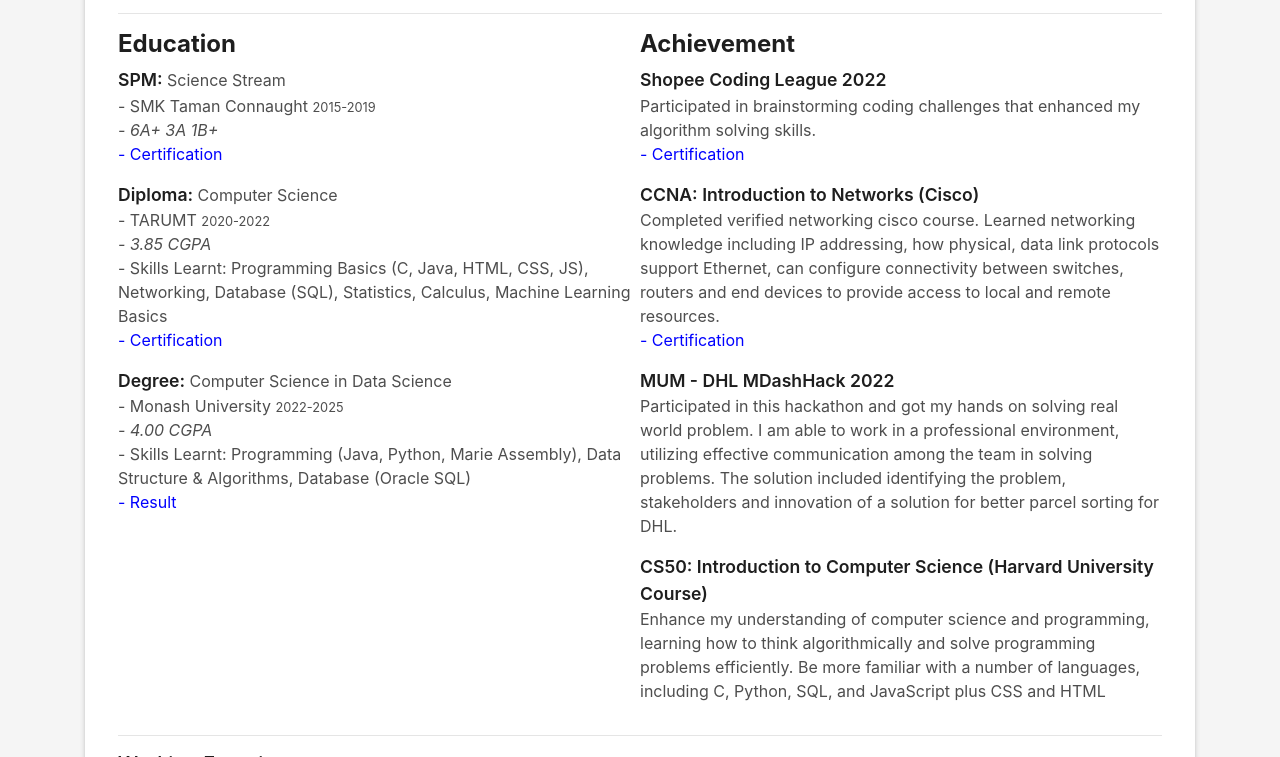
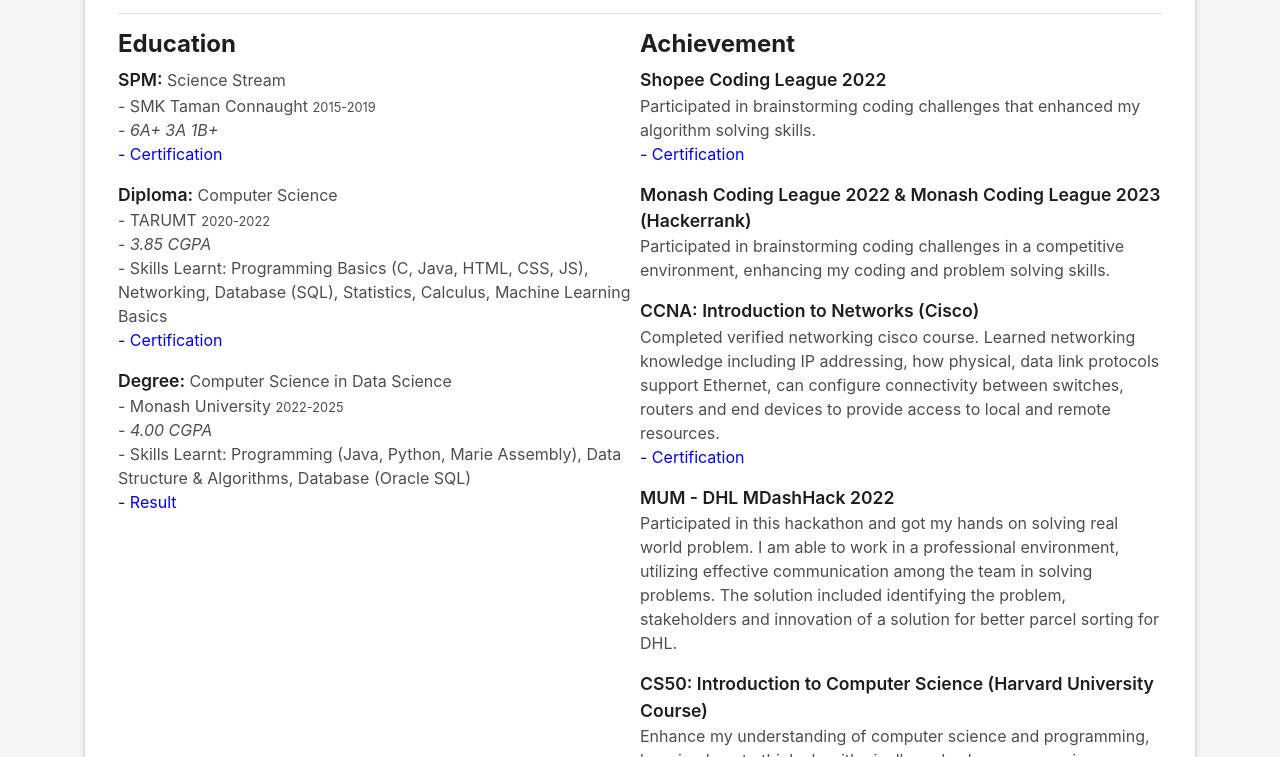
Before and after one commit to KL2412/resume-KL, a plain HTML site: page index.html in a window 1280 px wide. Shown: the part 1305-2062 px from the top of the page. Drawn offline with Linux system fonts and the light colour scheme; files whose address does not match are found by name.

Commit message:
Update index.html

```diff
--- a/index.html
+++ b/index.html
@@ -142,6 +142,9 @@
 										<p><span class="title-s">Shopee Coding League 2022</span><br/>
 										Participated in brainstorming coding challenges that enhanced my algorithm solving skills.
 										<br/><a href="https://www.credly.com/badges/85537893-2049-45c2-8f91-58363508c42a?source=linked_in_profile" style="color: blue;" target=”_blank”>- Certification</a>
+										</p>
+										<p><span class="title-s">Monash Coding League 2022 & Monash Coding League 2023 (Hackerrank)</span><br/>
+										Participated in brainstorming coding challenges in a competitive environment, enhancing my coding and problem solving skills.
 										</p>
 										<p><span class="title-s">CCNA: Introduction to Networks (Cisco)</span><br/>
 										Completed verified networking cisco course. Learned networking knowledge including IP addressing, how physical, data link protocols support Ethernet, can configure connectivity between switches, routers and end devices to provide access to local and remote resources.
```
Lines whose indentation alone changed are shown as unchanged.
